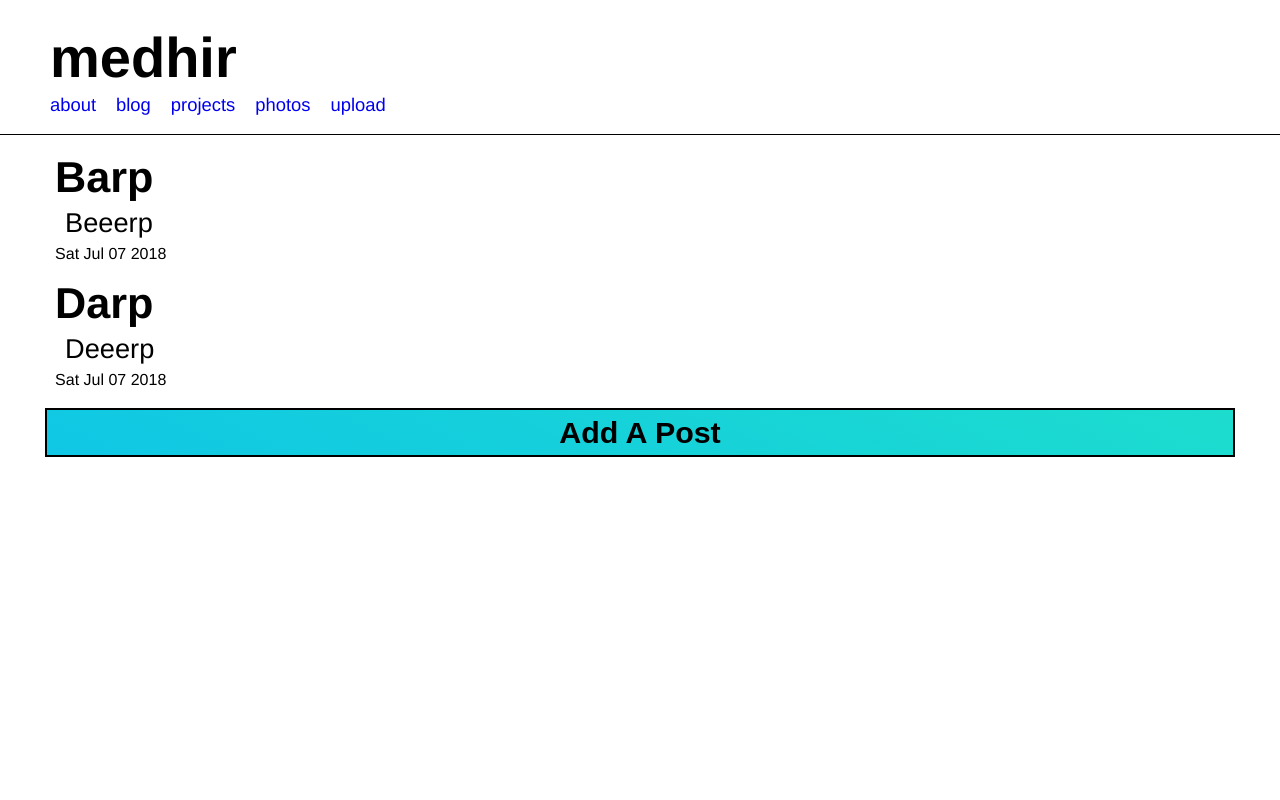
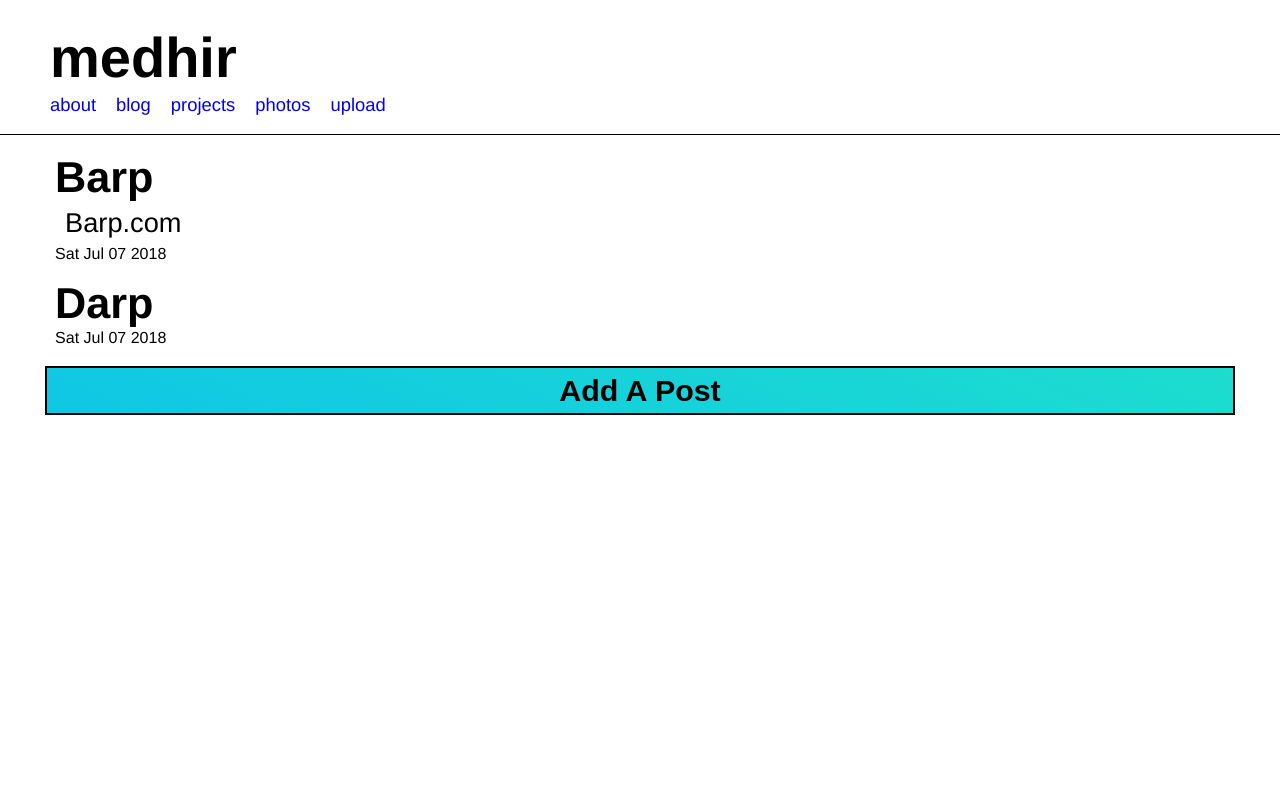
Before and after one commit to medhir/blog, a React (Create React App) app in the folder client/: page /blog in a window 1280 px wide. Shown: the top 800 px of the page. Built offline with nearby package versions, Linux system fonts and the light colour scheme; what auth0-js would draw is missing.

Commit message:
Implement nested routing for adding blog posts

```diff
--- a/client/src/Components/Blog/BlogPost.js
+++ b/client/src/Components/Blog/BlogPost.js
@@ -4,7 +4,7 @@ const BlogPost = (props) => {
     return (
         <li className="post">
             <h3>{ props.post.title }</h3>
-            <h4>{ props.post.subtitle}</h4>
+            { props.post.subtitle &&  <h4>{ props.post.subtitle}</h4>}
             <p>{ props.post.date }</p>
         </li>
     )
--- a/client/src/Components/Blog/index.js
+++ b/client/src/Components/Blog/index.js
@@ -1,7 +1,9 @@
-import React, { Component } from 'react';
+import React, { Component, Fragment } from 'react';
+import { Link, Route } from 'react-router-dom'
 import Editor from '../Editor';
 import BlogPost from './BlogPost';
 import './Blog.css';
+import md from './popplers'
 
 const BlogPosts = (props) => {
     const posts = props.posts.map(post => {
@@ -12,14 +14,21 @@ const BlogPosts = (props) => {
 }
 
 const AddPost = (props) => {
-    return <button className="addPost" onClick={ props.onClick }>Add A Post</button>;
+    return (
+        <Link to={ `${ props.match.path }/add` }>
+            <button className="addPost">Add A Post</button>
+        </Link>
+    )
 }
 
-const md =
-`# DELETE YOUR FACEBook
-## Please`;
-
-const editor = <Editor markdown={ md } />;
+const BlogView = (props) => {
+    return (
+        <section className="blog">
+            <BlogPosts posts={ props.posts } />
+            <AddPost match={ props.match } />
+        </section>
+    )
+}
 
 class Blog extends Component {
     constructor (props) {
@@ -29,34 +38,27 @@ class Blog extends Component {
             posts: [
                 {
                     title: "Barp",
-                    subtitle: "Beeerp",
+                    subtitle: "Barp.com",
                     date: new Date().toDateString()
                 },
                 {
                     title: "Darp",
-                    subtitle: "Deeerp",
                     date: new Date().toDateString()
                 }
             ]
         }
     }
 
-    handleAddPost = (e) => {
-        this.setState({
-            add: true
-        });
-    }
-
     render () {
-        if (this.state.add) {
-            return editor;
-        }
         return (
-        <section className="blog">
-            <BlogPosts posts={ this.state.posts } />
-            <AddPost onClick={ this.handleAddPost }/>
-        </section>
-        );
+            <Fragment>
+                <Route
+                    exact
+                    path={ this.props.match.path }
+                    component={ () => <BlogView match={ this.props.match } posts={ this.state.posts } /> } />
+                <Route path={ `${ this.props.match.path }/add` } component={ () => <Editor markdown={ md } /> }/>
+            </Fragment>
+        )
     }
 }
 
--- a/client/src/Components/Editor/the-problem-with-popplers.md
+++ b/client/src/Components/Blog/popplers.js
@@ -1,4 +1,4 @@
-# The Problem with Popplers
+export default `# The Problem with Popplers
 
 ## Problem 1
 Lorem ipsum dolor sit amet, consectetur adipiscing elit. Aliquam at sem dolor. Morbi ut convallis justo, in varius ex. Quisque posuere sapien at molestie hendrerit. Curabitur in tellus tellus. Curabitur vel tempus mi, vitae convallis lorem. Aenean aliquet, arcu ac pellentesque pretium, mi elit cursus mi, eget rhoncus arcu mauris eget libero. Nullam efficitur sollicitudin purus eget feugiat. Sed auctor vestibulum turpis at condimentum. Sed laoreet nulla gravida nisl elementum porttitor. Etiam nibh tellus, feugiat a vestibulum ut, consequat quis magna. Vivamus sed bibendum velit. Suspendisse vestibulum bibendum lacus, vitae pretium quam aliquet quis. Aliquam sed enim a sapien finibus auctor ut volutpat dolor. Fusce tempus, metus vitae tempor molestie, est massa vestibulum quam, id iaculis enim quam vitae sapien. Quisque vulputate libero quis ante sodales, eget viverra orci accumsan. Vestibulum finibus quam quis sodales rutrum.
@@ -6,11 +6,8 @@ Lorem ipsum dolor sit amet, consectetur adipiscing elit. Aliquam at sem dolor. M
 ## Problem 2
 Pellentesque et turpis at massa tempus viverra. Ut blandit vitae massa vitae cursus. Curabitur ultrices mi vulputate sapien dapibus scelerisque. Aenean quis mi sodales, dictum metus a, faucibus sapien. Cras convallis arcu risus, eu pretium tortor egestas sed. Vestibulum sed fringilla erat. Praesent porttitor ante at facilisis placerat. Curabitur quis velit ac nunc commodo molestie et et purus. Ut vitae vestibulum sapien. Vivamus rutrum velit at scelerisque rutrum. Praesent convallis tempus diam, et congue magna commodo eget.
 
-## Problem 3
 Mauris dapibus eros ac diam ultrices rhoncus. Suspendisse id fringilla leo, at bibendum dui. Praesent vitae egestas ex, sed sagittis eros. Duis porta lorem vitae sem tincidunt faucibus vel sed purus. Suspendisse accumsan urna in nibh accumsan, eget malesuada metus aliquet. Curabitur massa purus, rhoncus ac sem eget, auctor sagittis ante. Etiam consectetur massa vitae augue consectetur, et efficitur tortor commodo. Nullam quis ultricies mi. Fusce tellus lacus, faucibus eu hendrerit vel, accumsan ac nunc.
 
-## Problem 4
 Donec et nisi est. Cras ornare est vel condimentum malesuada. Phasellus ultricies, diam maximus dignissim vulputate, est nibh vehicula est, vel lobortis velit nulla et lorem. Nam gravida, mauris in laoreet condimentum, augue tortor gravida dolor, eu mattis justo diam at elit. Vivamus auctor est eget dui consequat rhoncus. Aliquam erat volutpat. Integer vitae tincidunt mi. Donec ut velit eros. Proin interdum justo a mauris accumsan dictum. Vivamus ultricies quam et accumsan ultrices. Sed eget suscipit mauris. Pellentesque id luctus nulla, eu consectetur metus. Maecenas dictum tempus lorem at molestie. Pellentesque quis rutrum nunc, quis sagittis turpis.
 
-## Problem 5
-Nulla dolor elit, ornare a elementum nec, dapibus et urna. Integer pretium sapien ullamcorper augue rhoncus placerat. Quisque nec justo in leo ornare imperdiet nec non turpis. Orci varius natoque penatibus et magnis dis parturient montes, nascetur ridiculus mus. Morbi convallis pretium gravida. Duis non erat leo. Morbi sit amet vestibulum dolor, tincidunt luctus dolor. Nullam ullamcorper condimentum molestie. Vivamus fringilla nibh eu ante vulputate, ac porta lectus congue. Donec maximus lectus ac ante scelerisque consequat. Fusce sodales metus lectus, id viverra quam dignissim quis. Nam ornare placerat nisi, laoreet porttitor justo lacinia ac. Nulla non dolor ultrices metus hendrerit sagittis at in arcu.
+Nulla dolor elit, ornare a elementum nec, dapibus et urna. Integer pretium sapien ullamcorper augue rhoncus placerat. Quisque nec justo in leo ornare imperdiet nec non turpis. Orci varius natoque penatibus et magnis dis parturient montes, nascetur ridiculus mus. Morbi convallis pretium gravida. Duis non erat leo. Morbi sit amet vestibulum dolor, tincidunt luctus dolor. Nullam ullamcorper condimentum molestie. Vivamus fringilla nibh eu ante vulputate, ac porta lectus congue. Donec maximus lectus ac ante scelerisque consequat. Fusce sodales metus lectus, id viverra quam dignissim quis. Nam ornare placerat nisi, laoreet porttitor justo lacinia ac. Nulla non dolor ultrices metus hendrerit sagittis at in arcu.`
--- a/client/src/Layout/Main/index.js
+++ b/client/src/Layout/Main/index.js
@@ -2,6 +2,7 @@ import React, { Component } from 'react';
 import { Route } from 'react-router-dom';
 import Gallery from '../../Components/Gallery';
 import Blog from '../../Components/Blog';
+import Editor from '../../Components/Editor';
 import Uploader from '../../Controls/Uploader'
 import Login from '../../Auth/Login';
 
```
